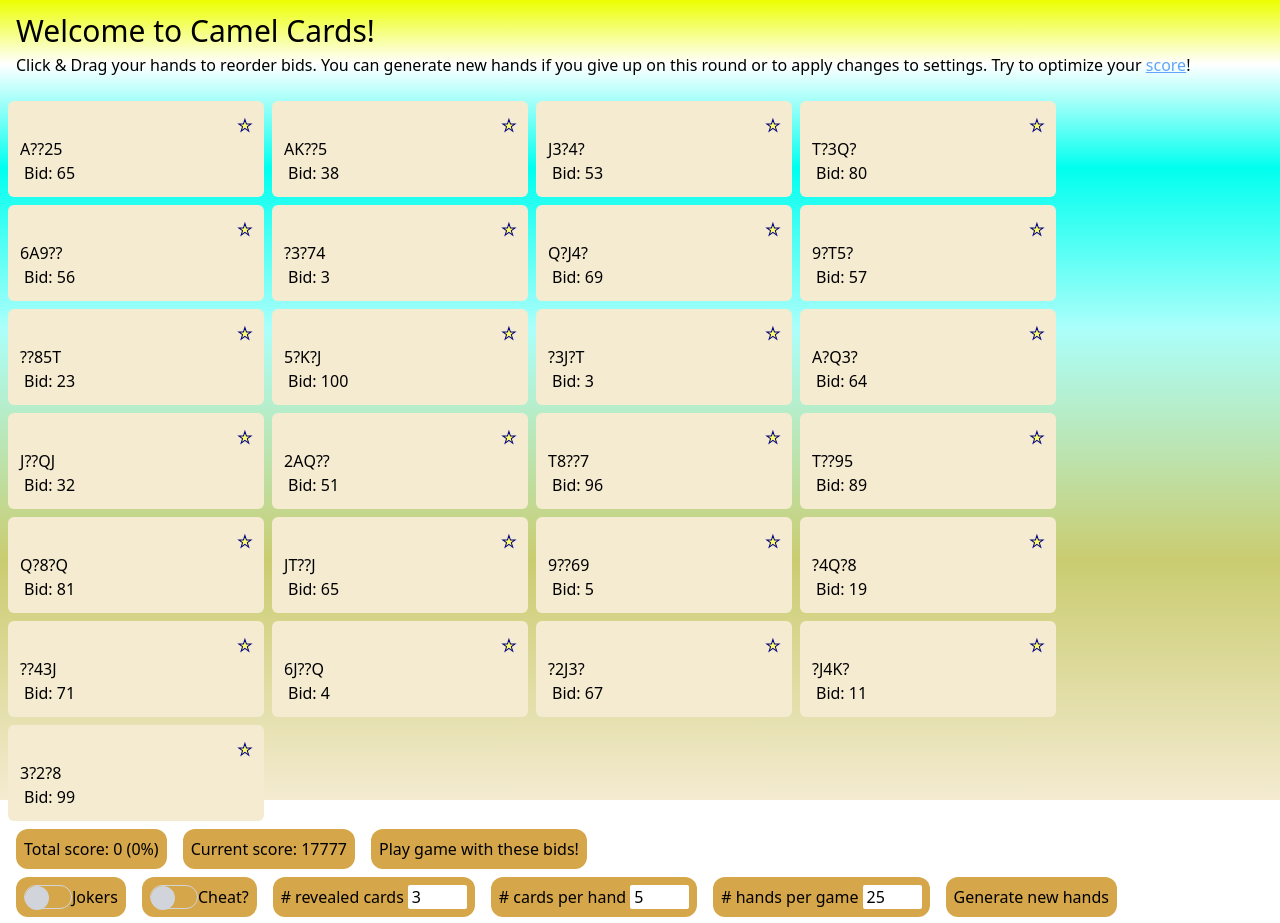
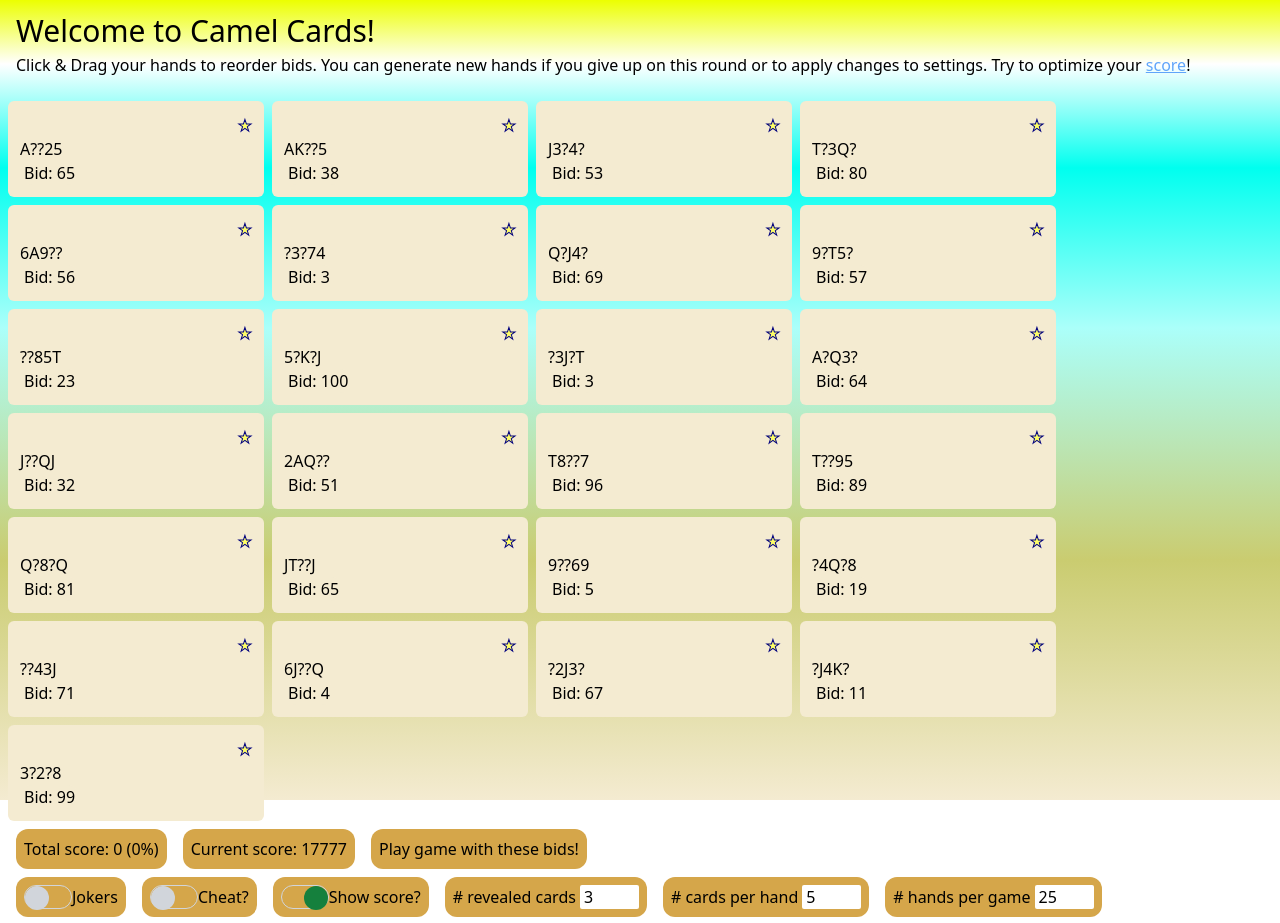
Before and after one commit to RheingoldRiver/CamelCards, a React (Vite) app: page / in a window 1280 px wide. Shown: the top 923 px of the page. Built offline with nearby package versions, Linux system fonts and the light colour scheme; what @savvywombat/tailwindcss-grid-areas would draw is missing.

Commit message:
add preference to turn off score

```diff
--- a/src/components/GameActions/GameActions.tsx
+++ b/src/components/GameActions/GameActions.tsx
@@ -21,6 +21,7 @@ const GameActions: FC<Props> = () => {
     removedScore,
     maxPossibleScores,
     setMaxPossibleScores,
+    showCurrentScore,
   } = useContext(GameStateContext);
   const yourTotalScore = scores.reduce((acc, s) => acc + s, 0);
   const maxTotalScore = maxPossibleScores.reduce((acc, s) => acc + s, 0);
@@ -30,6 +31,7 @@ const GameActions: FC<Props> = () => {
       <span className={clsx("bg-sand-400 p-2 rounded-xl", "mx-2", "h-10")}>
         Total score: {yourTotalScore} ({totalScorePct}%)
       </span>
+      {showCurrentScore && (
         <span className={clsx("bg-sand-400 p-2 rounded-xl", "mx-2", "h-10", "relative")}>
           <span className={clsx("absolute bottom-[-10px] left-[-10px] text-red-800 bold", "text-3xl")}>
             {removedScore > 0 && (
@@ -47,6 +49,7 @@ const GameActions: FC<Props> = () => {
             )}
           </span>
         </span>
+      )}
       <Toolbar.Button
         className={clsx(
           showCards ? "bg-sand-300 text-sand-100" : "bg-sand-400",
--- a/src/components/GameStateProvider/GameStateProvider.tsx
+++ b/src/components/GameStateProvider/GameStateProvider.tsx
@@ -28,6 +28,8 @@ interface GameState {
   removedScore: number;
   numRevealedCards: number;
   setNumRevealedCards: Dispatch<SetStateAction<number>>;
+  showCurrentScore: boolean;
+  setShowCurrentScore: Dispatch<SetStateAction<boolean>>;
 }
 
 const DEFAULT_GAME_STATE: GameState = {
@@ -54,6 +56,8 @@ const DEFAULT_GAME_STATE: GameState = {
   removedScore: 0,
   numRevealedCards: 0,
   setNumRevealedCards: () => {},
+  showCurrentScore: false,
+  setShowCurrentScore: () => {},
 };
 
 export const GameStateContext = createContext(DEFAULT_GAME_STATE);
@@ -63,6 +67,7 @@ export default function GameStateProvider({ children }: { children: ReactNode })
   const [numHandsPerGame, setNumHandsPerGame] = useState<number>(DEFAULT_NUM_HANDS_PER_GAME);
   const [allowCheat, setAllowCheat] = useState<boolean>(false);
   const [showCards, setShowCards] = useState<boolean>(false);
+  const [showCurrentScore, setShowCurrentScore] = useState<boolean>(true);
   const [scores, setScores] = useState<number[]>([]);
   const [maxPossibleScores, setMaxPossibleScores] = useState<number[]>([]);
   const [hands, setHands] = useState<Hand[]>(() => {
@@ -133,6 +138,8 @@ export default function GameStateProvider({ children }: { children: ReactNode })
         toggleAllowCheat,
         showCards,
         setShowCards,
+        showCurrentScore,
+        setShowCurrentScore,
         hands,
         scores,
         setScores,
--- a/src/components/PreferencesToolbar/PreferencesToolbar.tsx
+++ b/src/components/PreferencesToolbar/PreferencesToolbar.tsx
@@ -21,6 +21,8 @@ function PreferencesToolbar() {
     setNumCardsPerHand,
     numHandsPerGame,
     setNumHandsPerGame,
+    showCurrentScore,
+    setShowCurrentScore,
   } = useContext(GameStateContext);
   const [curNumRevealedCards, setCurNumRevealedCards] = useState<number>(numRevealedCards);
   const [curNumCardsPerHand, setCurNumCardsPerHand] = useState<number>(numCardsPerHand);
@@ -58,6 +60,22 @@ function PreferencesToolbar() {
       >
         <ToggleStatus status={allowCheat} />
         Cheat?
+      </Toggle.Root>
+      <Toggle.Root
+        className={clsx(
+          "bg-sand-400 p-2 rounded-xl whitespace-nowrap",
+          "hover:bg-sand-800 hover:text-white hover:shadow-lg hover shadow-sand-800",
+          "mx-2",
+          "min-h-10",
+          "inline-flex flex-row items-center"
+        )}
+        aria-label="Toggle jokers"
+        pressed={showCurrentScore}
+        onPressedChange={setShowCurrentScore}
+        title="Simulate subtly sorting each hand"
+      >
+        <ToggleStatus status={showCurrentScore} />
+        Show score?
       </Toggle.Root>
 
       <span className={clsx("bg-sand-400 p-2 rounded-xl", "mx-2", "min-h-10  whitespace-nowrap")}>
```
Lines whose indentation alone changed are shown as unchanged.
